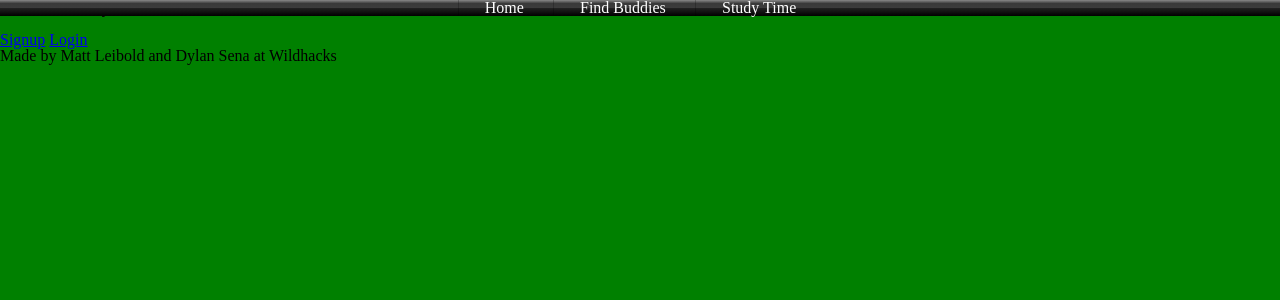
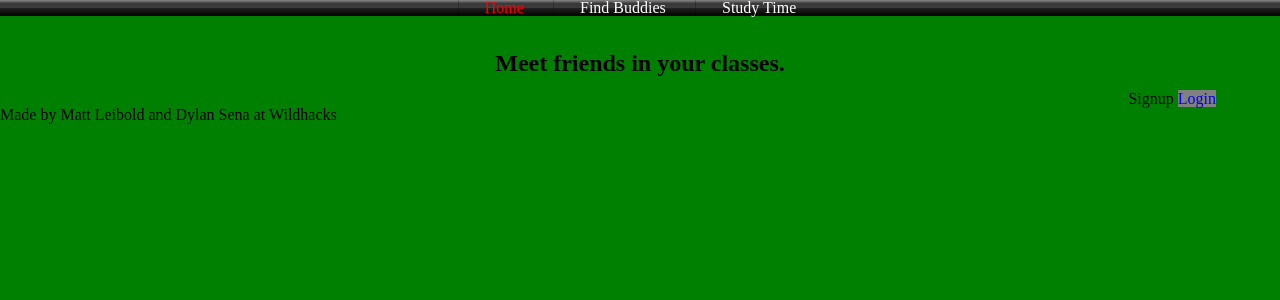
Before and after one commit to dcsena/studybuddy, a PHP site: page / in a window 1280 px wide. Shown: the top 300 px of the page. Run offline with PHP 8.4, Linux system fonts and the light colour scheme.

Commit message:
css & other updates

```diff
--- a/css/style.css
+++ b/css/style.css
@@ -25,10 +25,10 @@ ol, ul {
 End Reset
 */
 nav{
+	position: fixed;
 	margin: 0 0 0 0;
 	padding: 0 0 0 0;
 	background-color: black;
-	position: fixed;
 	z-index: 1;
 	height: 2%;
 	width: 100%;
@@ -68,3 +68,29 @@ nav ul li:hover, nav ul li:active{
 body{
 	background-color: #008000;
 }
+.current{
+	color: red;
+}
+header{
+	position: relative;
+}
+h1{
+	font-size: 24px;
+	text-align: center;
+	font-weight: bold;
+	padding-top: 4%;
+}
+#status{
+	text-align: center;
+	float: right;
+	padding-right: 5%;
+
+}
+#status a{
+	text-decoration: none;
+	border-radius: 1px solid black;
+	background-color: gray;
+}
+footer{
+
+}
--- a/index.php
+++ b/index.php
@@ -7,15 +7,18 @@
 	<link rel="stylesheet" type="text/css" media="screen" href="css/style.css">
 </head>
 <body>
+	<header>
 	<?php
 		include("header.php");
 	?>
 	<h1> Meet friends in your classes. </h1>
+	</header>
 	<br/>
 
+	<div id = "status"
 	<a href="signup.php">Signup</a>
 	<a href="login.php">Login</a>
-
+	</div>
 
 	<br/>
 	<?php
```
Also changed, not shown: js/form.js (+2 -9 lines).
